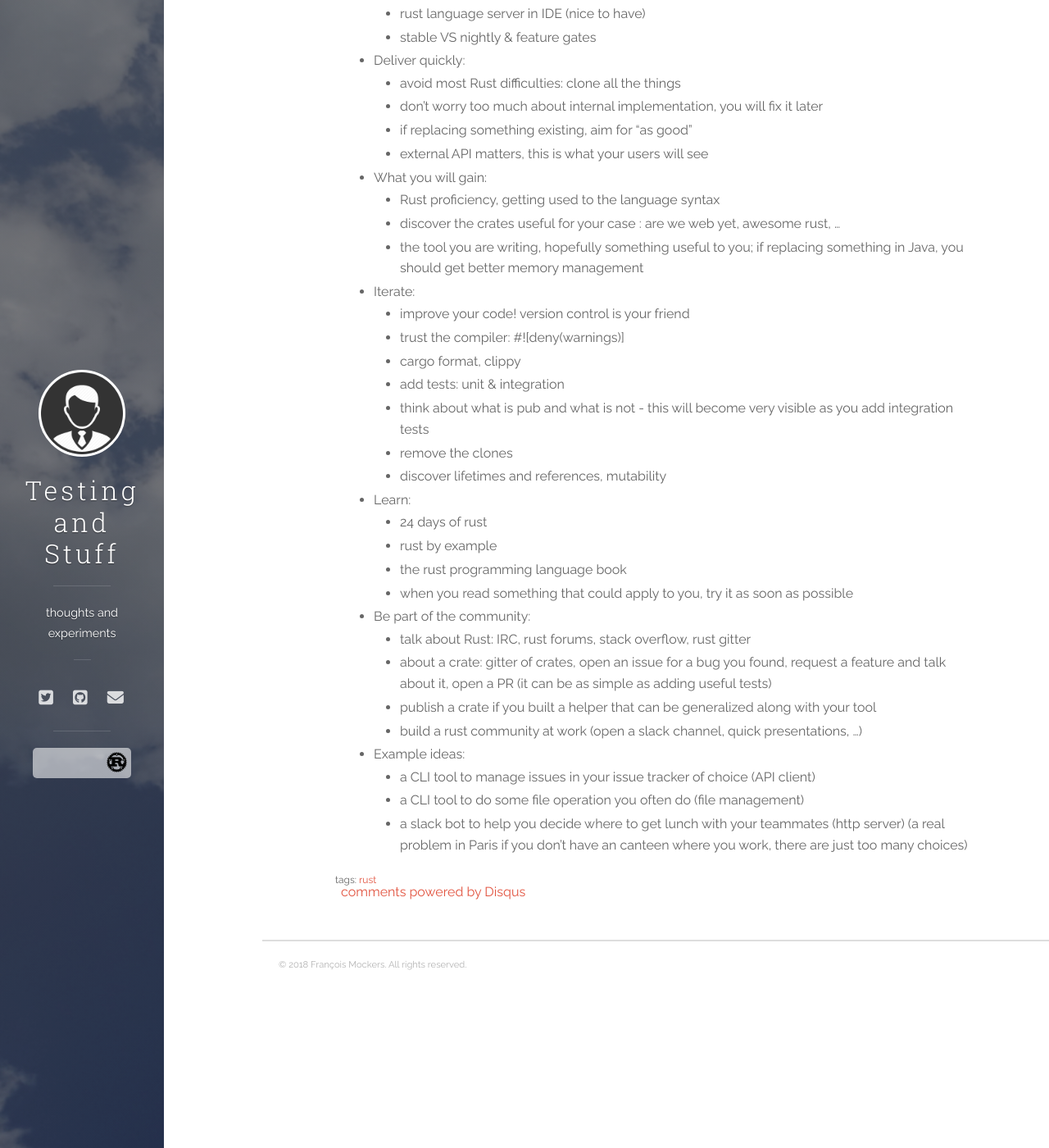
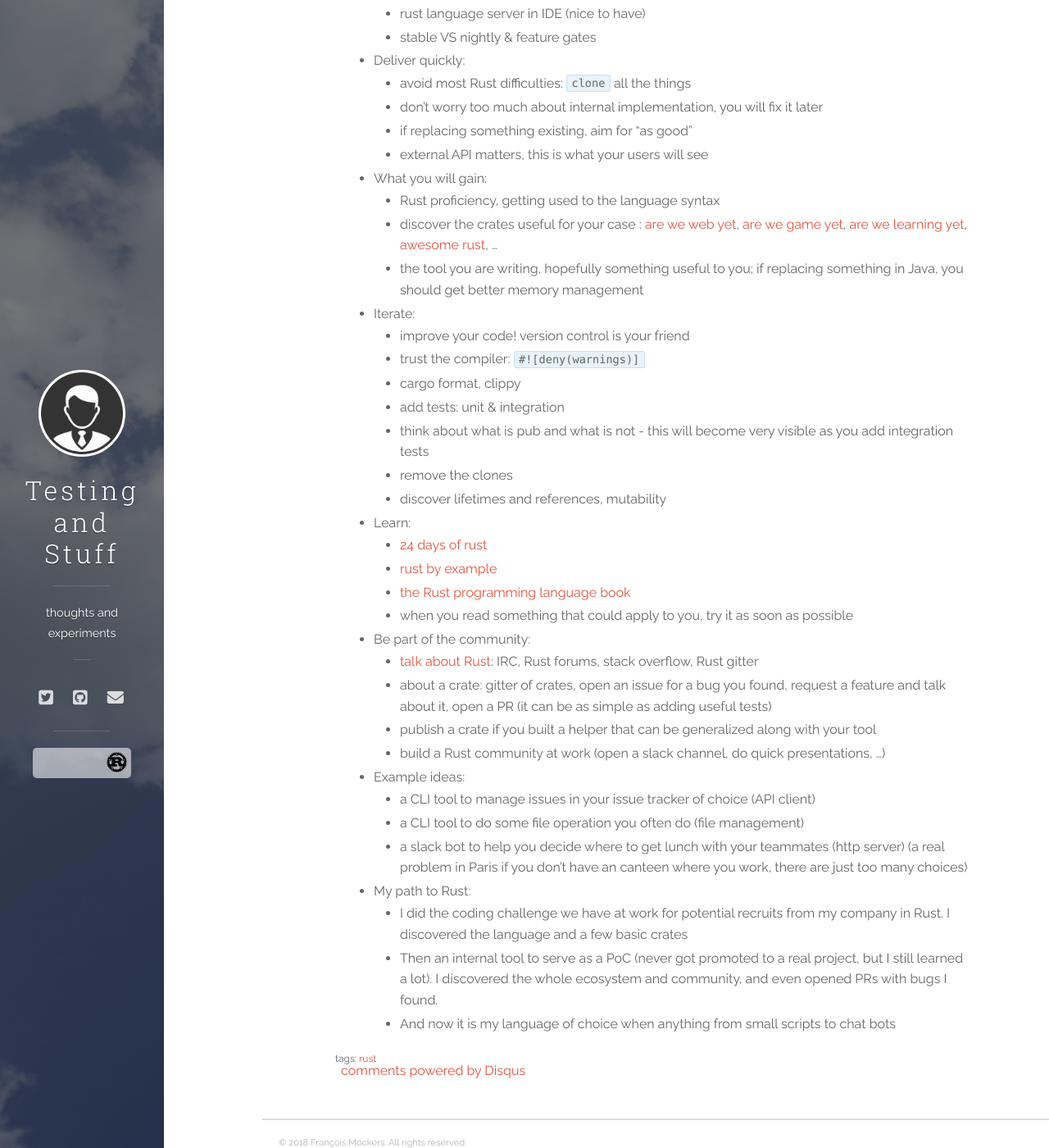
Before and after one commit to mockersf/mockersf.github.io, a Jekyll site: the page built from _posts/2018-10-30-rust-quick-dirty.md, in a window 1280 px wide and 1400 px high, scrolled down 483 px. Shown: the whole window at 82% size. Built offline with Jekyll 4.4.1, drawn with Linux system fonts in a browser that asks for light colours; nearby versions of some CDN libraries; comment, search, counter and statistics services are not loaded.

Commit message:
update with links

```diff
--- a/_posts/2018-10-30-rust-quick-dirty.md
+++ b/_posts/2018-10-30-rust-quick-dirty.md
@@ -20,33 +20,37 @@ Rust may be quite hard to get into, but there are a few tricks to write ugly cod
   - rust language server in IDE (nice to have)
   - stable VS nightly & feature gates
 * Deliver quickly:
-  - avoid most Rust difficulties: clone all the things
+  - avoid most Rust difficulties: `clone` all the things
   - don't worry too much about internal implementation, you will fix it later
   - if replacing something existing, aim for "as good"
   - external API matters, this is what your users will see
 * What you will gain:
   - Rust proficiency, getting used to the language syntax
-  - discover the crates useful for your case : are we web yet, awesome rust, ...
+  - discover the crates useful for your case : [are we web yet](http://www.arewewebyet.org), [are we game yet](http://arewegameyet.com), [are we learning yet](http://www.arewelearningyet.com), [awesome rust](https://github.com/rust-unofficial/awesome-rust), ...
   - the tool you are writing, hopefully something useful to you; if replacing something in Java, you should get better memory management
 * Iterate:
   - improve your code! version control is your friend
-  - trust the compiler: #![deny(warnings)]
+  - trust the compiler: `#![deny(warnings)]`
   - cargo format, clippy
   - add tests: unit & integration
   - think about what is pub and what is not - this will become very visible as you add integration tests
   - remove the clones
   - discover lifetimes and references, mutability
 * Learn:
-  - 24 days of rust
-  - rust by example
-  - the rust programming language book
+  - [24 days of rust](http://siciarz.net/tag/24%20days%20of%20rust/)
+  - [rust by example](https://doc.rust-lang.org/rust-by-example/)
+  - [the Rust programming language book](https://doc.rust-lang.org/book/)
   - when you read something that could apply to you, try it as soon as possible
 * Be part of the community:
-  - talk about Rust: IRC, rust forums, stack overflow, rust gitter
+  - [talk about Rust](https://www.rust-lang.org/en-US/community.html): IRC, Rust forums, stack overflow, Rust gitter
   - about a crate: gitter of crates, open an issue for a bug you found, request a feature and talk about it, open a PR (it can be as simple as adding useful tests)
   - publish a crate if you built a helper that can be generalized along with your tool
-  - build a rust community at work (open a slack channel, quick presentations, ...)
+  - build a Rust community at work (open a slack channel, do quick presentations, ...)
 * Example ideas:
   - a CLI tool to manage issues in your issue tracker of choice (API client)
   - a CLI tool to do some file operation you often do (file management)
   - a slack bot to help you decide where to get lunch with your teammates (http server) (a real problem in Paris if you don't have an canteen where you work, there are just too many choices)
+* My path to Rust:
+  - I did the coding challenge we have at work for potential recruits from my company in Rust. I discovered the language and a few basic crates
+  - Then an internal tool to serve as a PoC (never got promoted to a real project, but I still learned a lot). I discovered the whole ecosystem and community, and even opened PRs with bugs I found.
+  - And now it is my language of choice when anything from small scripts to chat bots
```
